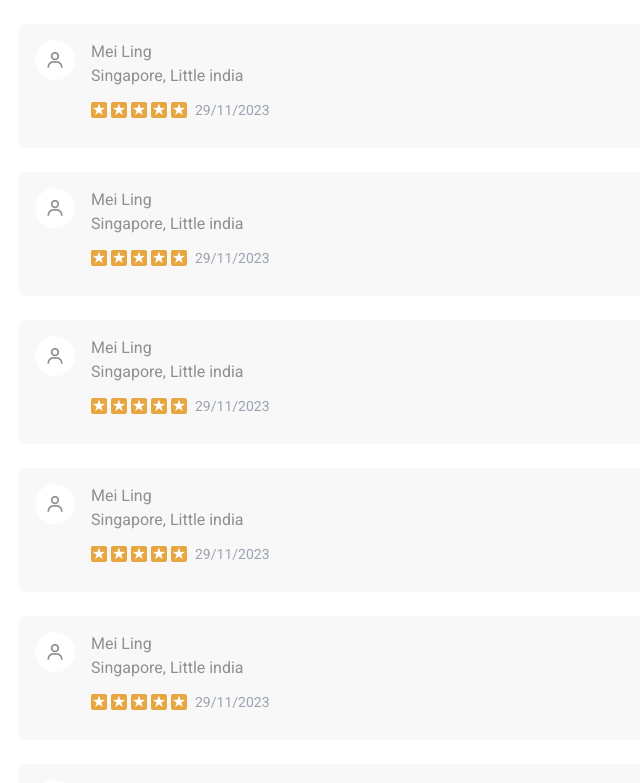
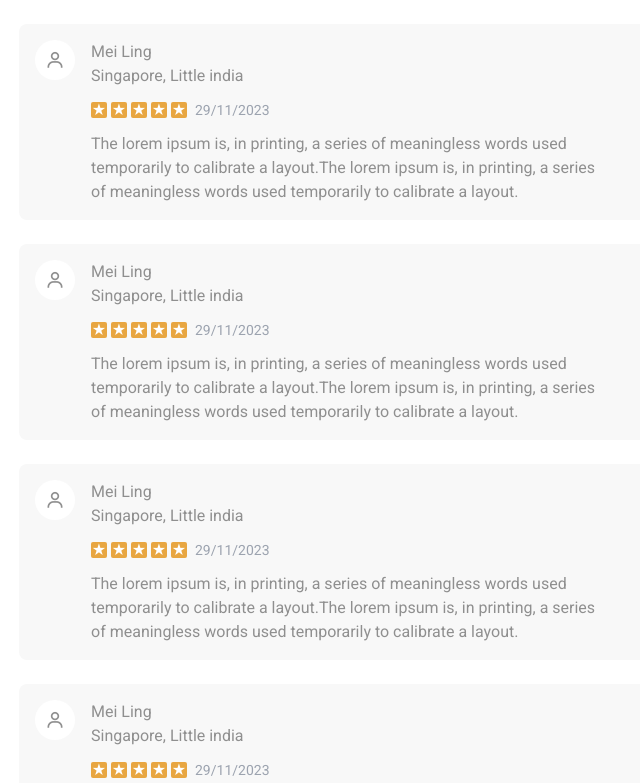
Before and after one commit to shakil-devcraft/myfeedback, a React (Vite) app: page /Hotels in a window 1280 px wide. Shown: the part 1440-2223 px from the top of the page, without its empty margins (21-661 px from the left). Built offline with nearby package versions, Linux system fonts and the light colour scheme.

Commit message:
add new more

```diff
--- a/src/components/shared/BellaCart.jsx
+++ b/src/components/shared/BellaCart.jsx
@@ -36,6 +36,7 @@ const BellaCart = () => {
                                             <span className="text-gray-400 text-sm">{date}</span>
                                         </div>
                                     </div>
+                                <p className="md:w-[511px]">{description}</p>
                                 </div>
                             </div>
                         ))
```
